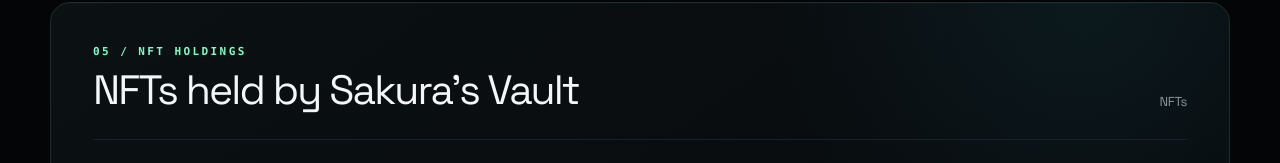
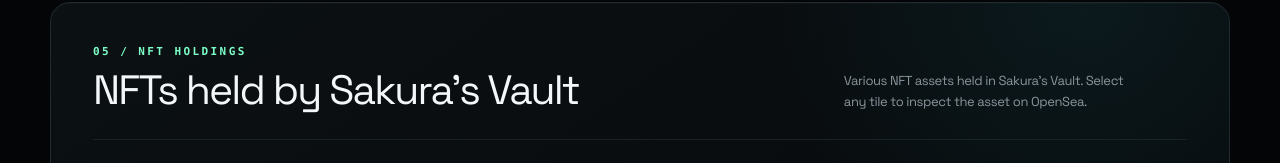
Before and after one commit to GridPhantoms/grid-keys-points, a Next.js app: page /engine in a window 1280 px wide. Shown: the part 2668-2831 px from the top of the page. Built offline with nearby package versions, Linux system fonts and the light colour scheme; no server answers.

Commit message:
Restore NFT holdings byline detail

```diff
--- a/app/engine/EngineRoom.tsx
+++ b/app/engine/EngineRoom.tsx
@@ -673,7 +673,7 @@ export default function EngineRoom() {
         <section className="engine-section engine-panel engine-holdings" aria-labelledby="holdings-heading">
           <div className="engine-section-head">
             <div><p className="engine-eyebrow">05 / NFT HOLDINGS</p><h2 id="holdings-heading">NFTs held by Sakura&apos;s Vault</h2></div>
-            <p>NFTs</p>
+            <p>Various NFT assets held in Sakura&apos;s Vault. Select any tile to inspect the asset on OpenSea.</p>
           </div>
           {sources.nft.status === 'loading' ? (
             <div className="engine-holdings-state">LOADING NFT HOLDINGS…</div>
```
Also changed, not shown: 1 other file (tests, documents, lock files or other folders).
